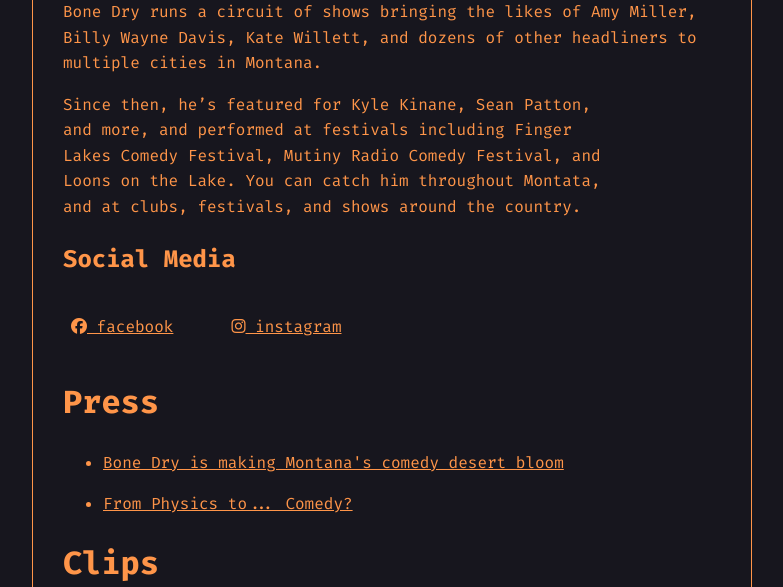
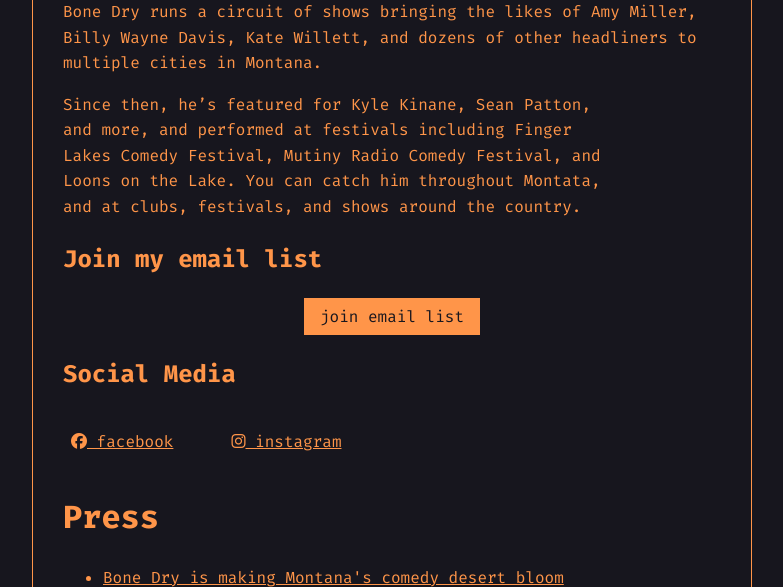
Before and after one commit to alexrkaufman/alexkaufman.live, a Flask app: page / in a window 1280 px wide. Shown: the part 904-1491 px from the top of the page, without its empty margins (248-1031 px from the left). Run offline with Flask 3, Linux system fonts and the light colour scheme; data that the repository does not hold is empty; some libraries are stand-ins or nearby versions.

Commit message:
made a button that prompts people to join an email list.
I also added this to the home page. I did this with claude so I dont
entirely understand everything it did.

- made a email_list_cta macro
  - uses javascript to call an endpoint on our website
  - uses javascript to bring up a modal window.
  - added css for styling the modal.
- made email subscription endpoint handler
  - gets data from submission
  - processes and sends to buttondown
- added email list subscription button to home page.

x

```diff
--- a/alexkaufmanlive/__init__.py
+++ b/alexkaufmanlive/__init__.py
@@ -3,10 +3,12 @@
 
 import frontmatter
 import mistune
+import requests
 from flask import (
     Flask,
     current_app,
     get_template_attribute,
+    jsonify,
     make_response,
     render_template,
     render_template_string,
@@ -76,6 +78,7 @@
             home.content,
             upcoming_shows=upcoming_shows,
             show_list=get_template_attribute("parts.jinja2", "show_list"),
+            email_list_cta=get_template_attribute("parts.jinja2", "email_list_cta"),
         )
 
         return render_template(
@@ -127,6 +130,43 @@
     def blog_redirect():
         return redirect("https://blog.alexkaufman.live", code=302)
 
+    @app.route("/api/subscribe", methods=["POST"])
+    def email_subscribe():
+        """Handle email subscription via Buttondown API"""
+        try:
+            email = request.form.get("email")
+            tags = request.form.getlist("tag")
+
+            if not email:
+                return jsonify({"success": False, "error": "Email is required"}), 400
+
+            # Prepare data for Buttondown API
+            data = {"email_address": email}
+            data["type"] = "regular"
+            for tag in tags:
+                data["tag"] = tag
+
+            # Make request to Buttondown API
+            url = "https://api.buttondown.com/v1/subscribers"
+            headers = {
+                "Authorization": "Token daa462da-c883-4efa-a9e3-9e080bc204b9",
+                "X-Buttondown-Collision-Behavior": "add",
+            }
+
+            response = requests.request(
+                "POST", url, headers=headers, json=data, timeout=10
+            )
+
+            if response.status_code == 201:
+                return jsonify({"success": True, "message": "Successfully subscribed!"})
+            else:
+                return jsonify({"success": False, "error": "Failed to subscribe"}), 400
+
+        except requests.RequestException:
+            return jsonify({"success": False, "error": "Network error occurred"}), 500
+        except Exception:
+            return jsonify({"success": False, "error": "An error occurred"}), 500
+
     @app.errorhandler(404)
     def page_not_found(error):
         content = {
--- a/alexkaufmanlive/content/home.md
+++ b/alexkaufmanlive/content/home.md
@@ -17,6 +17,10 @@
 Since then, he’s featured for Kyle Kinane, Sean Patton, and more, and performed at festivals including Finger Lakes Comedy Festival, Mutiny Radio Comedy Festival, and Loons on the Lake. You can catch him throughout Montata, and at clubs, festivals, and shows around the country.
 
 </div>
+
+## Join my email list
+
+{{ email_list_cta() }}
 
 ## Social Media
 
--- a/alexkaufmanlive/content/static/style.css
+++ b/alexkaufmanlive/content/static/style.css
@@ -274,6 +274,62 @@
     flex: 0 0 auto;
 }
 
+/* Modal Styles */
+.modal {
+    display: none;
+    position: fixed;
+    top: 0;
+    left: 0;
+    width: 100%;
+    height: 100%;
+    background-color: rgba(0, 0, 0, 0.8);
+    z-index: 1000;
+}
+
+.modal-content {
+    position: absolute;
+    top: 50%;
+    left: 50%;
+    transform: translate(-50%, -50%);
+    background-color: var(--background-color);
+    border: 1px solid var(--heading-color);
+    padding: 30px;
+    max-width: 400px;
+    width: 90%;
+}
+
+.modal h3 {
+    margin-top: 0;
+}
+
+.modal label {
+    display: block;
+    margin-bottom: 0.5em;
+}
+
+.modal input[type="email"] {
+    width: 100%;
+    padding: 0.5em;
+    margin-bottom: 1em;
+    background-color: var(--background-color);
+    border: 1px solid var(--heading-color);
+    color: var(--text-color);
+    font-family: var(--font-secondary);
+}
+
+.modal-buttons {
+    display: flex;
+    gap: 1em;
+    justify-content: flex-end;
+}
+
+.home button {
+    float: none;
+    display: block;
+    margin-left: auto;
+    margin-right: auto;
+}
+
 @media only screen and (max-width: 767px) {
     main {
         padding: 20px;
--- a/alexkaufmanlive/shows.py
+++ b/alexkaufmanlive/shows.py
@@ -68,6 +68,10 @@
             "parts.jinja2",
             "tickettailor_button",
         ),
+        "email_list_cta": get_template_attribute(
+            "parts.jinja2",
+            "email_list_cta",
+        ),
     }
 
     db = get_db()
--- a/alexkaufmanlive/templates/parts.jinja2
+++ b/alexkaufmanlive/templates/parts.jinja2
@@ -71,3 +71,76 @@
 {% macro event_button(event_link) -%}
 <a href="{{ event_link }}"><button id="event-button" type="button">buy tickets</button></a>
 {%- endmacro %}
+
+
+{% macro email_list_cta(tags) -%}
+<button type="button" id="email-signup-button">join email list</button>
+
+<div id="email-modal" class="modal">
+  <div class="modal-content">
+    <h3>Join Email List</h3>
+    <form id="email-form">
+      <label for="modal-email">Enter your email</label>
+      <input type="email" name="email" id="modal-email" required />
+      <div class="modal-buttons">
+        <button type="button" id="email-modal-close">cancel</button>
+        <button type="submit" id="email-submit">join</button>
+      </div>
+    </form>
+  </div>
+</div>
+
+<script>
+document.addEventListener('DOMContentLoaded', function() {
+  const button = document.getElementById('email-signup-button');
+  const modal = document.getElementById('email-modal');
+  const closeButton = document.getElementById('email-modal-close');
+  const form = document.getElementById('email-form');
+
+  button.addEventListener('click', function() {
+    modal.style.display = 'block';
+  });
+
+  closeButton.addEventListener('click', function() {
+    modal.style.display = 'none';
+  });
+
+  modal.addEventListener('click', function(e) {
+    if (e.target === modal) {
+      modal.style.display = 'none';
+    }
+  });
+
+  form.addEventListener('submit', function(e) {
+    e.preventDefault();
+    const formData = new FormData(form);
+
+    fetch('{{ url_for("email_subscribe") }}', {
+      method: 'POST',
+      body: formData
+    })
+    .then(response => response.json())
+    .then(data => {
+      if (data.success) {
+        document.querySelector('.modal-content').innerHTML = '<h3>Success!</h3><p>' + data.message + '</p><div class="modal-buttons"><button type="button" id="email-modal-close">close</button></div>';
+        document.getElementById('email-modal-close').addEventListener('click', function() {
+          modal.style.display = 'none';
+          location.reload();
+        });
+      } else {
+        document.querySelector('.modal-content').innerHTML = '<h3>Error</h3><p>' + (data.error || 'Error subscribing. Please try again.') + '</p><div class="modal-buttons"><button type="button" id="email-modal-close">try again</button></div>';
+        document.getElementById('email-modal-close').addEventListener('click', function() {
+          location.reload();
+        });
+      }
+    })
+    .catch(error => {
+      document.querySelector('.modal-content').innerHTML = '<h3>Error</h3><p>Error subscribing. Please try again.</p><div class="modal-buttons"><button type="button" id="email-modal-close">try again</button></div>';
+      document.getElementById('email-modal-close').addEventListener('click', function() {
+        location.reload();
+      });
+    });
+  });
+});
+</script>
+{%- endmacro %}
```
